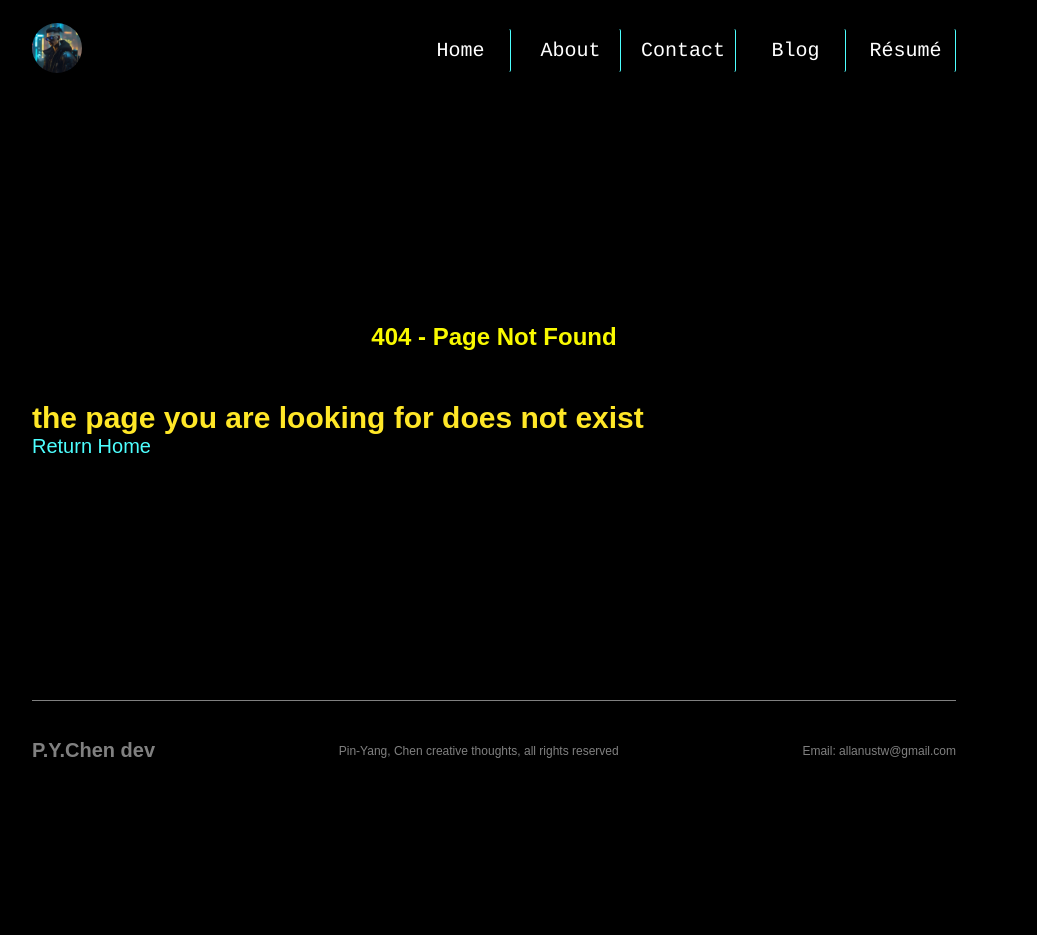
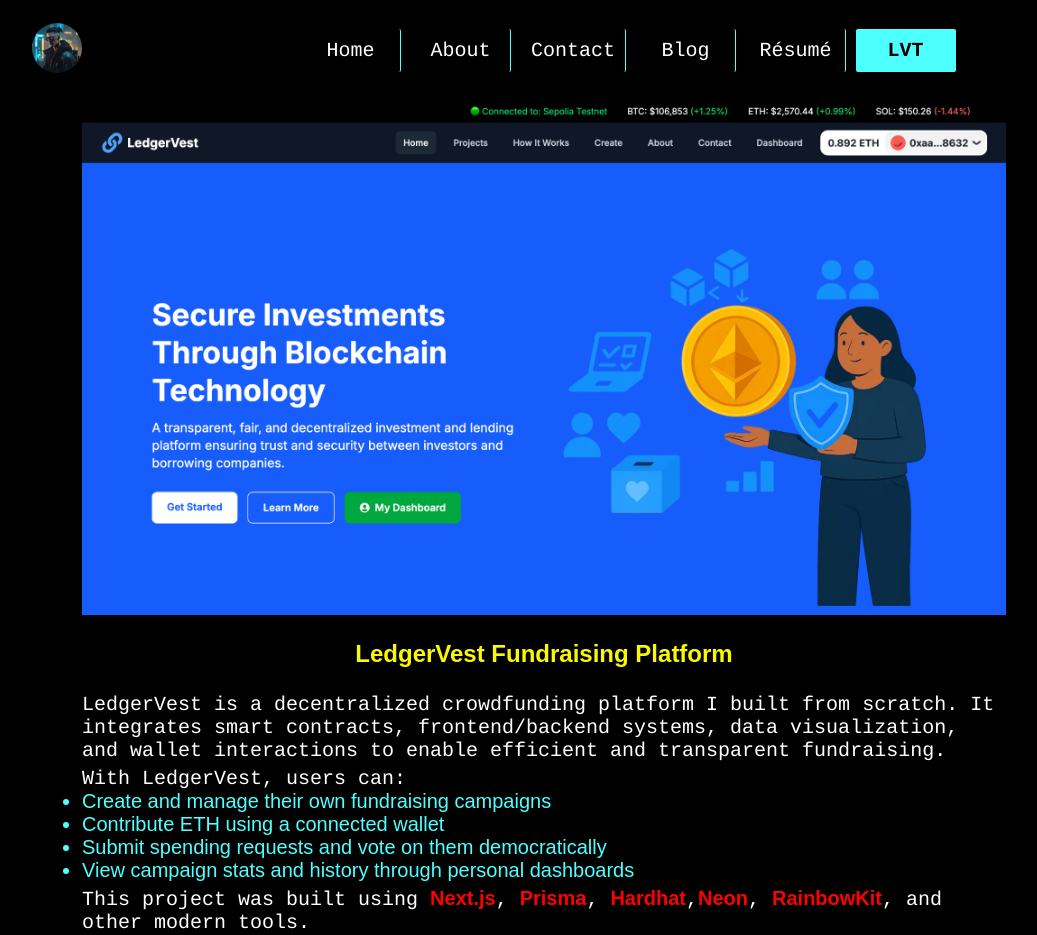
Before and after one commit to YangIsCoding/Blog_Web, a Next.js app: page /ledgervest in a window 1280 px wide. Before the commit this address had no page. Shown: the top 935 px of the page, without its empty margins (146-1183 px from the left). Before the commit the page ends 800 px from the top, so only its background shows below. Built offline with nearby package versions, Linux system fonts and the light colour scheme; a web font is replaced by a local one.

Commit message:
ledgervest

```diff
--- /dev/null
+++ b/src/app/ledgervest/page.tsx
@@ -0,0 +1,59 @@
+// src/app/ledgervest/page.tsx
+import React from 'react';
+import Image from 'next/image';
+import Link from 'next/link';
+
+export const metadata = {
+  title: 'LedgerVest | My Decentralized Fundraising Platform',
+  description: 'Learn how LedgerVest makes decentralized fundraising simple, secure, and transparent.',
+};
+
+export default function LedgerVestPage() {
+  return (
+    <div className="container mx-auto px-4 py-12">
+
+<div className="mb-10 max-w-4xl mx-auto">
+  <Link href="https://www.myledgervest.com" target="_blank">
+    <div className="border border-gray-300 rounded-lg overflow-hidden shadow-md hover:shadow-xl hover:border-blue-500 transition-all duration-300 cursor-pointer">
+      <Image
+        src="/ledgerVest.webp"
+        alt="LedgerVest Preview"
+        layout="responsive"
+        width={1280}
+        height={720}
+      />
+    </div>
+  </Link>
+</div>
+
+
+      <h1 className="text-4xl font-bold mb-6 text-center">LedgerVest Fundraising Platform</h1>
+
+      <p className="text-lg mb-4">
+        LedgerVest is a decentralized crowdfunding platform I built from scratch. It integrates smart contracts,
+        frontend/backend systems, data visualization, and wallet interactions to enable efficient and transparent fundraising.
+      </p>
+
+      <div className="mb-4">
+        <p>With LedgerVest, users can:</p>
+        <ul className="list-disc pl-5 mt-2">
+          <li>Create and manage their own fundraising campaigns</li>
+          <li>Contribute ETH using a connected wallet</li>
+          <li>Submit spending requests and vote on them democratically</li>
+          <li>View campaign stats and history through personal dashboards</li>
+        </ul>
+      </div>
+
+      <p className="mb-6">
+        This project was built using <strong>Next.js</strong>, <strong>Prisma</strong>, <strong>Hardhat</strong>,
+        <strong>Neon</strong>, <strong>RainbowKit</strong>, and other modern tools.
+      </p>
+
+      <div className="text-center">
+        <Link href="https://www.myledgervest.com" target="_blank" className="text-blue-600 underline font-medium">
+          Visit the LedgerVest Platform &rarr;
+        </Link>
+      </div>
+    </div>
+  );
+}
--- a/src/components/navbar/links/Links.jsx
+++ b/src/components/navbar/links/Links.jsx
@@ -9,7 +9,8 @@ const links = [
         { title: "About", path: "/about" },
         { title: "Contact", path: "/contact" },
         { title: "Blog", path: "/blog" },
-        {title: "Résumé", path: "/resume"},
+    { title: "Résumé", path: "/resume" },
+    {title: "LVT", path: "/ledgervest"}
 ];
 
 const Links = () => {
```
Also changed, not shown: public/ledgerVest.webp (added).
